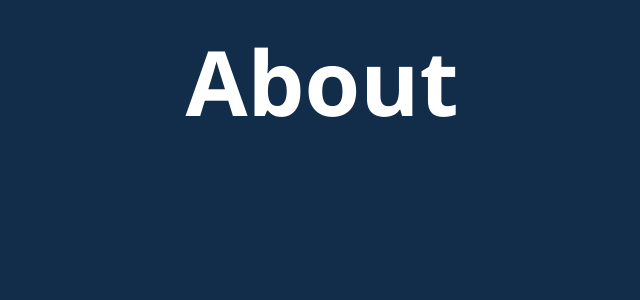
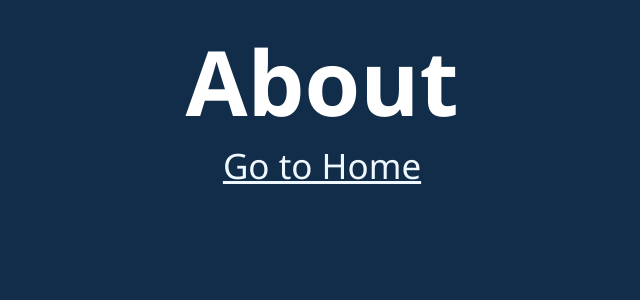
Before and after one commit to 95Kiryl/ToDoList_React, a React (Create React App) app in the folder 26-react-router/: page /about in a window 1280 px wide. Shown: the top 300 px of the page, without its empty margins (318-958 px from the left). Built offline with nearby package versions, Linux system fonts and the light colour scheme.

Commit message:
create links

```diff
--- a/26-react-router/src/App.css
+++ b/26-react-router/src/App.css
@@ -1,5 +1,10 @@
 .App {
   text-align: center;
+}
+
+a {
+  color: aliceblue;
+  font-size: 35px;
 }
 
 h1 {
--- a/26-react-router/src/components/About.jsx
+++ b/26-react-router/src/components/About.jsx
@@ -1,5 +1,12 @@
+import { Link } from 'react-router-dom';
+
 const About = () => {
-  return <h1>About</h1>;
+  return (
+    <>
+      <h1>About</h1>
+      <Link to="/">Go to Home</Link>
+    </>
+  );
 };
 
 export default About;
```
